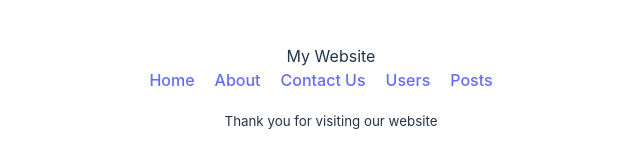
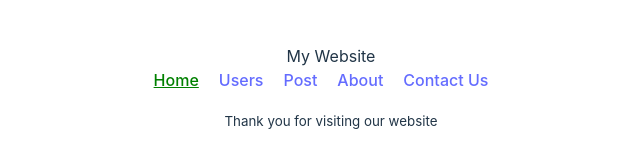
Before and after one commit to WEB-Imran-Hossain/introduction-to-react-router-project, a React (Vite) app: page / in a window 1280 px wide. Shown: the part 304-464 px from the top of the page, without its empty margins (309-949 px from the left). Built offline with nearby package versions, Linux system fonts and the light colour scheme.

Commit message:
using loading spinner and use location

```diff
--- a/src/Components/Header/Header.css
+++ b/src/Components/Header/Header.css
@@ -1,3 +1,8 @@
 nav a {
     margin-right: 20px;
 }
+
+nav a.active{
+    text-decoration: underline;
+    color: green;
+}
--- a/src/Components/Header/Header.jsx
+++ b/src/Components/Header/Header.jsx
@@ -1,4 +1,4 @@
-import { Link } from 'react-router-dom';
+import { Link, NavLink } from 'react-router-dom';
 import './Header.css';
 
 const Header = () => {
@@ -6,11 +6,16 @@ const Header = () => {
         <div>
             <span>My Website</span>
             <nav>
-                <Link to="/">Home</Link>
-                <Link to="/about">About</Link>
-                <Link to="/contact">Contact Us</Link>
-                <Link to="/users">Users</Link>
-                <Link to="/posts">Posts</Link>
+                {/* <Link to="/">Home</Link> */}
+                <NavLink to="/">Home</NavLink>
+                <NavLink to="/users">Users</NavLink>
+                <NavLink to="/posts">Post</NavLink>
+                <NavLink to="/about">About</NavLink>
+                <NavLink to="/contact">Contact Us</NavLink>
+                {/* <Link to="/about">About</Link> */}
+                {/* <Link to="/contact">Contact Us</Link> */}
+                {/* <Link to="/users">Users</Link> */}
+                {/* <Link to="/posts">Posts</Link> */}
             </nav>
         </div>
     );
--- a/src/Components/Home/Home.jsx
+++ b/src/Components/Home/Home.jsx
@@ -1,12 +1,20 @@
-import { Outlet } from "react-router-dom";
+import { Outlet, useLocation, useNavigation } from "react-router-dom";
 import Footer from "../Footer/Footer";
 import Header from "../Header/Header";
 
 
 const Home = () => {
+    const navigation = useNavigation();
+    const location = useLocation();
+    console.log(location);
     return (
         <div>
             <Header></Header>
+            {
+                navigation.state === "loading" ?
+                    <p>Loading...</p> :
+                    <Outlet></Outlet>
+            }
             <Outlet></Outlet>
             <Footer></Footer>
 
```
